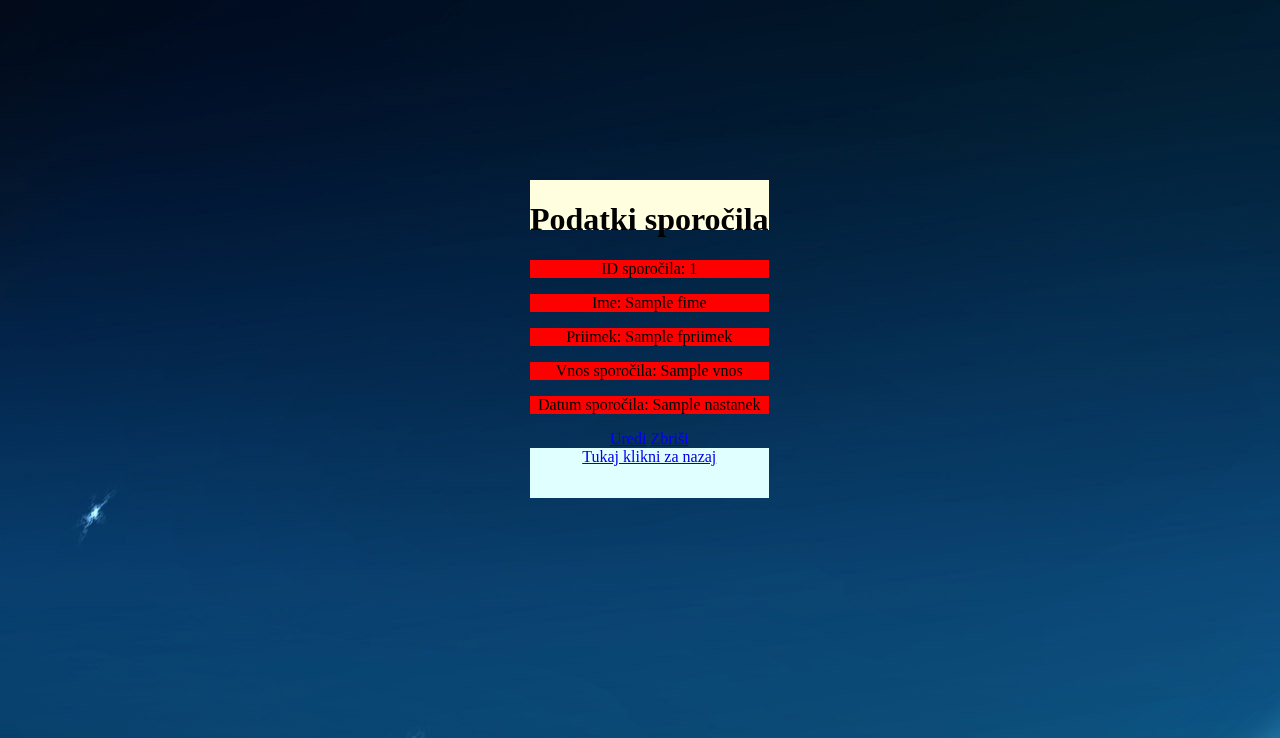
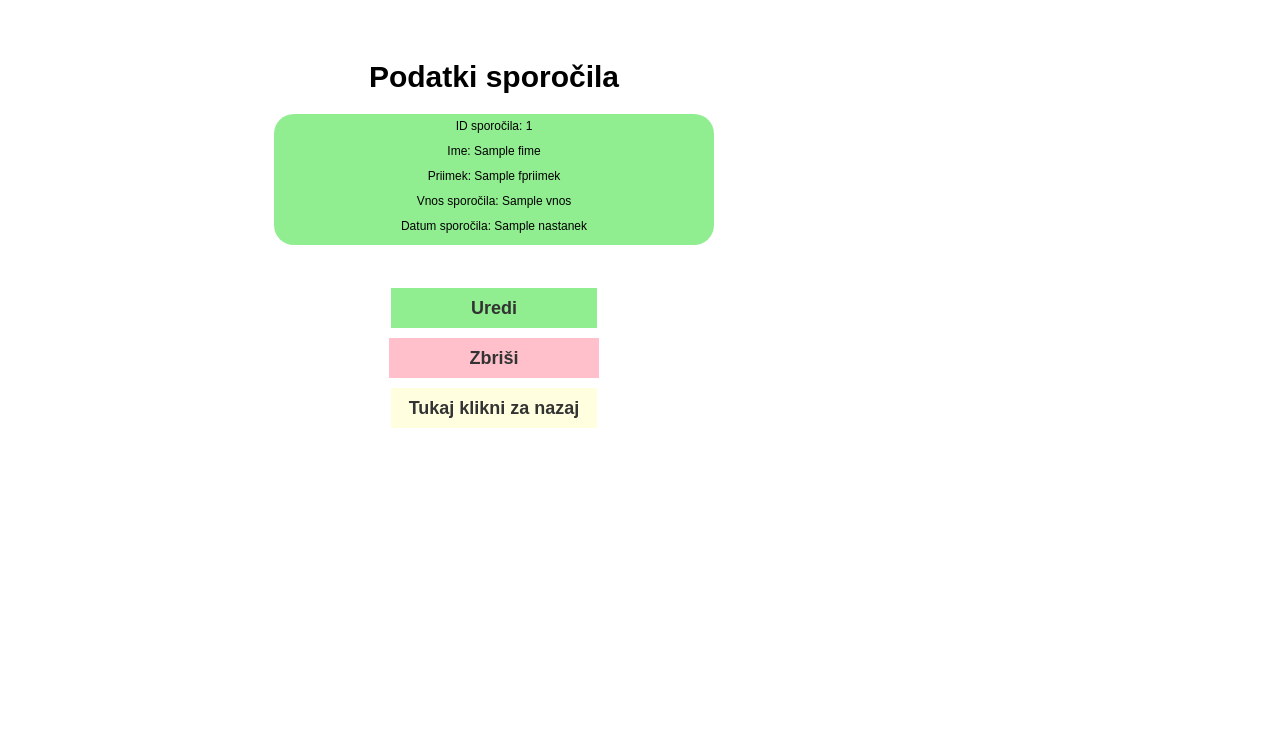
Before and after one commit to igorpodobnik/gaepostigor, a Python web app: template templates/posamezen-forum.html in a window 1280 px wide. Shown: the top 738 px of the page. Run offline with Jinja, Linux system fonts and the light colour scheme; the template is opened without the code that fills it: most values are stand-ins (such as "Sample title", 1, 10 or a date in 2020).

Commit message:
CSS handling

```diff
--- a/assets/css/style-forum.css
+++ b/assets/css/style-forum.css
@@ -3,16 +3,71 @@
     background-image: none;
 }
 
+button {
+margin-top:80px;
+height:50px;
+width:180px;
+
+
+}
+
 div {
+
+    width:440px;
     height: 50px;
-    background-color: lightcyan;
+    background-color: white;
+    box-sizing: border-box;
 
 }
 
 
+#testing{
+background-color:red;
+}
+
+
+#auredi {
+position: relative;
+  top:13px;
+  font: bold 18px Arial;
+  text-decoration: none;
+  background-color:lightgreen;
+  color: #333333;
+  padding: 10px 80px;
+  margin-bottom: 20px;
+  border-radious: 5px;
+    }
+
+#adelete{
+  max-width:80%;
+  position: relative;
+  top:13px;
+  font: bold 18px Arial;
+  text-decoration: none;
+  background-color: pink;
+  color: #333333;
+  padding: 10px 80px;
+  margin-bottom: 20px;
+  border-radious: 5px;
+  }
+
+#aback{
+  position: relative;
+  top:13px;
+  font: bold 18px Arial;
+
+  text-decoration: none;
+  background-color: lightyellow;
+  color: #333333;
+  padding: 10px 18px;
+  margin-bottom: 20px;
+  border-radious: 5px;
+  }
+
 h1 {
 left :50%;
 text-align:center;
+font: bold 30px Arial;
 
 }
 
@@ -21,15 +76,21 @@
     text-align:center;
 }
 
+
+
 p {
-
+font: bold 12px Arial;
 background-color: white;
 text-align:center;
 }
 
+
+
+
 #center{
+
 text-align:center;
-background-color: lightyellow;
+background-color: white;
 position: absolute; /* or absolute */
 top: 20%;
 left: 30%;
@@ -44,7 +105,15 @@
     text-align:center;
     margin: 0;
     padding: 5px;
+    padding-bottom:120px;
+    border-radius:20px;
 }
+
+#posli{
+padding-bottom:1px;
+margin-bottom:40px;
+}
+
 
 ol
 {
@@ -58,6 +127,8 @@
 
 li {
 text-align:center;
+font: 12px Arial;
+height:25px;
 
 
 
--- a/assets/css/style_mob.css
+++ b/assets/css/style_mob.css
@@ -9,6 +9,7 @@
     background-color: lightcyan;
 
 }
+
 
 
 h1 {
--- a/templates/forum.html
+++ b/templates/forum.html
@@ -22,7 +22,7 @@
                 </ul>
 
 
-        <h1>Seznam sporočil</h1>
+        <h1 id=h1seznam>Seznam sporočil</h1>
 
         {% for forum in forumseznam %}
             <p>Ime: <a href="/forum/{{ forum.key.id() }}">{{ forum.fime }}</a></p>
@@ -30,7 +30,7 @@
             <p>   --------------------------- </p>
         {% endfor %}
         <div id="link">
-            <a href="/">Tukaj klikni za nazaj</a>
+            <a id=aback href="/">Tukaj klikni za nazaj</a>
         </div>
     </div>
 {% endblock specifika %}
--- a/templates/posamezen-forum.html
+++ b/templates/posamezen-forum.html
@@ -1,21 +1,22 @@
 {% extends "base.html" %}
 
 {% block title %}Posamezen vnos{% endblock title %}
+{% block css %}<!--suppress XmlDuplicatedId -->
+<link rel="stylesheet" href="/assets/css/style-forum.css">{% endblock css %}
 
 {% block specifika %}
 
     <div id=center>
         <h1>Podatki sporočila</h1>
-
-        <p>ID sporočila: {{ forum.key.id() }}</p>
-        <p>Ime: {{ forum.fime }}</p>
-        <p>Priimek: {{ forum.fpriimek }}</p>
-        <p>Vnos sporočila: {{ forum.vnos }}</p>
-        <p>Datum sporočila: {{ forum.nastanek }}</p>
-        <a href="/forum/{{forum.key.id()}}/uredi">Uredi</a>
-        <a href="/forum/{{forum.key.id()}}/zbrisi">Zbriši</a>
-        <div id="link">
-            <a href="/forum">Tukaj klikni za nazaj</a>
-        </div>
+        <ul id=posli>
+            <li>ID sporočila: {{ forum.key.id() }}</li>
+            <li>Ime: {{ forum.fime }}</li>
+            <li>Priimek: {{ forum.fpriimek }}</li>
+            <li>Vnos sporočila: {{ forum.vnos }}</li>
+            <li>Datum sporočila: {{ forum.nastanek }}</li>
+        </ul>
+        <div><a id=auredi href="/forum/{{forum.key.id()}}/uredi">Uredi</a></div>
+        <div><a id=adelete href="/forum/{{forum.key.id()}}/zbrisi">Zbriši</a></div>
+        <div><a id=aback href="/forum">Tukaj klikni za nazaj</a></div>
     </div>
 {% endblock specifika %}
```
